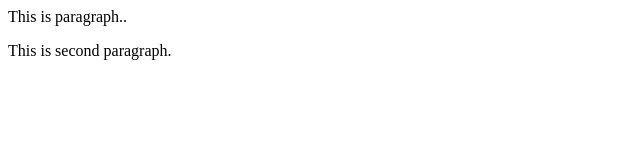
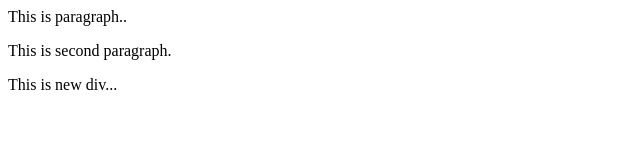
Before and after one commit to silpa1/newGitTest, a plain HTML site: page index2.html in a window 1280 px wide. Shown: the whole page, without its empty margins (0-640 px from the left). Drawn offline with Linux system fonts and the light colour scheme.

Commit message:
edited file

```diff
--- a/index2.html
+++ b/index2.html
@@ -2,5 +2,6 @@
 <body>
 <p> This is paragraph..</p>
 <p> This is second paragraph. </p>
+<div> This is new div...</div>
 </body>
 </html>
```
